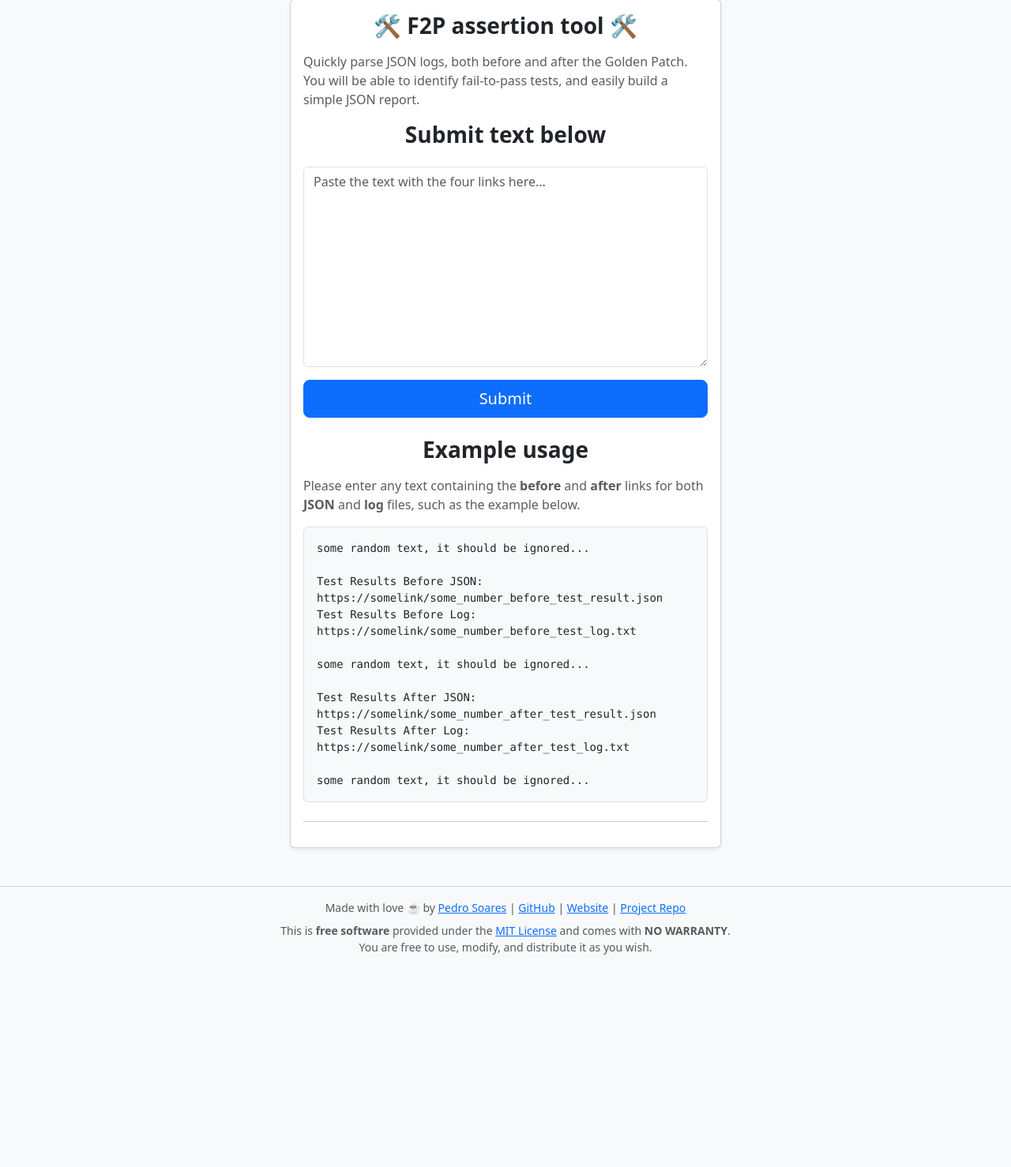
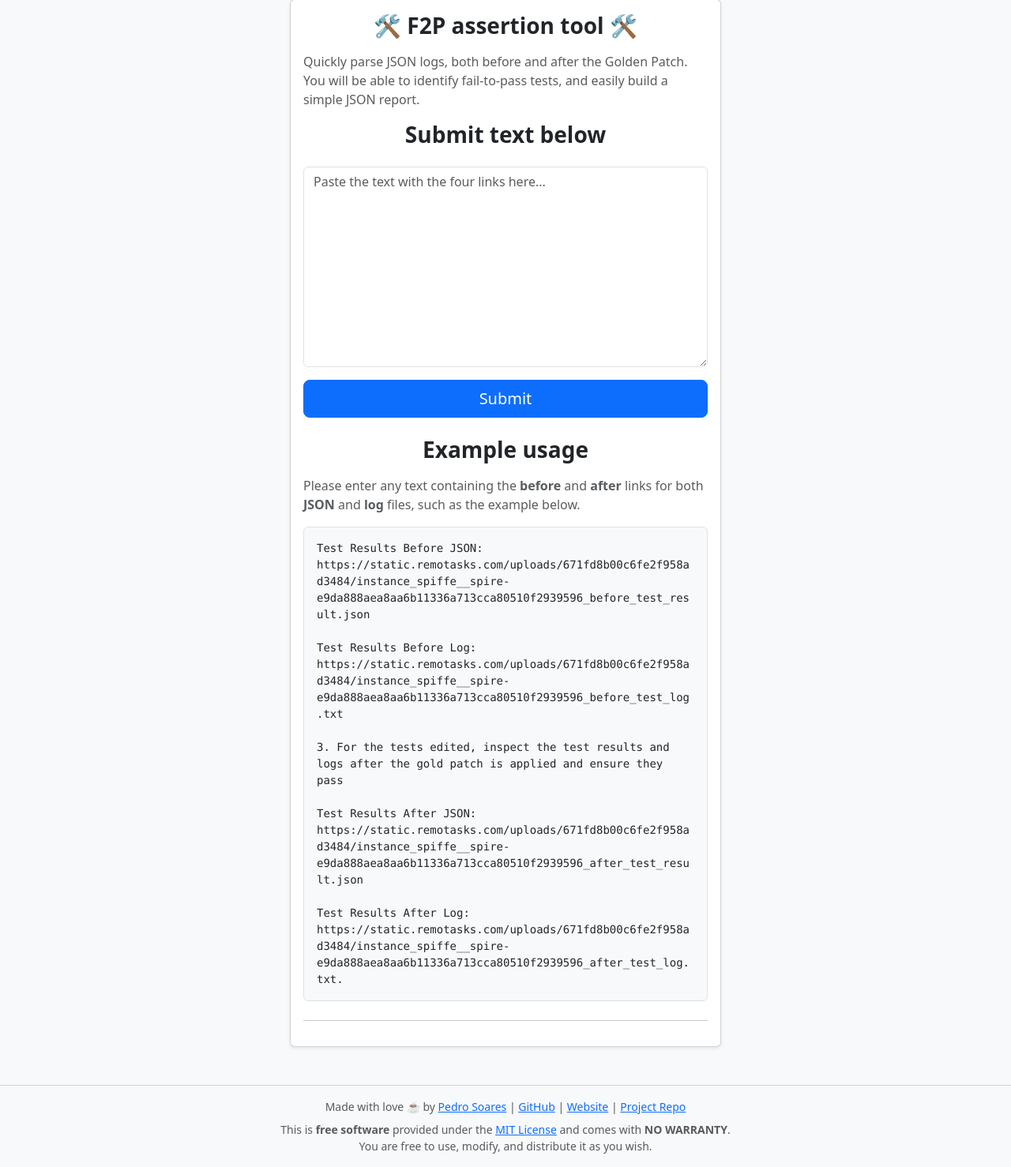
Before and after one commit to PedroGabrielBHZ/test_buddy, a FastAPI app: page / in a window 1280 px wide. Shown: the part 49-1527 px from the top of the page at 79% size. Before the commit the page ends 1258 px from the top, so only its background shows below. Run offline with FastAPI, Linux system fonts and the light colour scheme.

Commit message:
Update test result links in index.html for accuracy and clarity

```diff
--- a/templates/index.html
+++ b/templates/index.html
@@ -44,17 +44,15 @@
                             </p>
                             <div class="bg-light border rounded p-3 mb-3">
                                 <pre class="small mb-0" style="text-align: start; white-space: pre-line">
-                some random text, it should be ignored...
+Test Results Before JSON: https://static.remotasks.com/uploads/671fd8b00c6fe2f958ad3484/instance_spiffe__spire-e9da888aea8aa6b11336a713cca80510f2939596_before_test_result.json
 
-                Test Results Before JSON: https://somelink/some_number_before_test_result.json
-                Test Results Before Log: https://somelink/some_number_before_test_log.txt
+Test Results Before Log: https://static.remotasks.com/uploads/671fd8b00c6fe2f958ad3484/instance_spiffe__spire-e9da888aea8aa6b11336a713cca80510f2939596_before_test_log.txt
 
-                some random text, it should be ignored...
+3. For the tests edited, inspect the test results and logs after the gold patch is applied and ensure they pass
 
-                Test Results After JSON: https://somelink/some_number_after_test_result.json
-                Test Results After Log: https://somelink/some_number_after_test_log.txt
+Test Results After JSON: https://static.remotasks.com/uploads/671fd8b00c6fe2f958ad3484/instance_spiffe__spire-e9da888aea8aa6b11336a713cca80510f2939596_after_test_result.json
 
-                some random text, it should be ignored...
+Test Results After Log: https://static.remotasks.com/uploads/671fd8b00c6fe2f958ad3484/instance_spiffe__spire-e9da888aea8aa6b11336a713cca80510f2939596_after_test_log.txt.
                 </pre>
                             </div>
                         </div>
```
